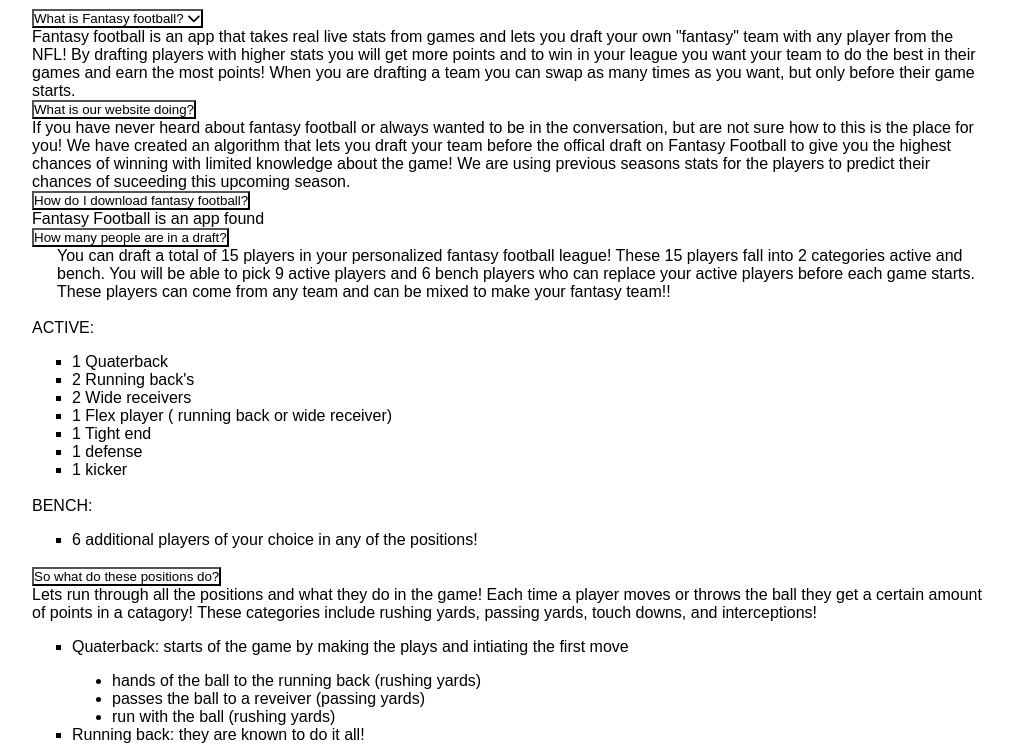
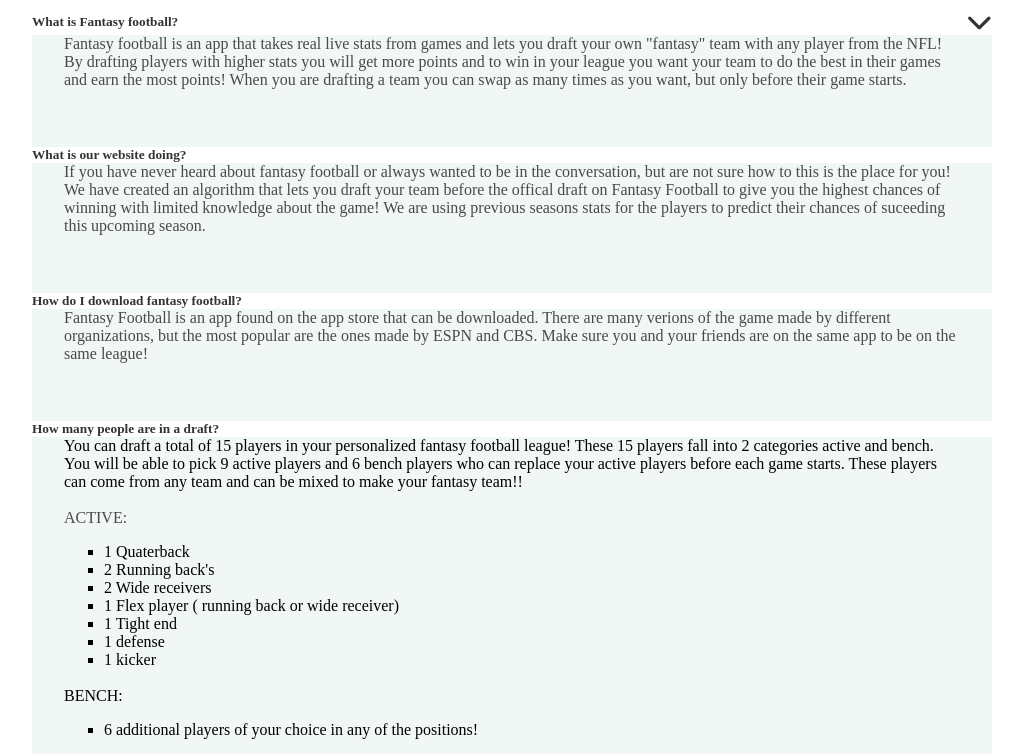
Before and after one commit to AKV101/SHEINOVATES-, a plain HTML site: page home.html in a window 1280 px wide. Shown: the part 118-872 px from the top of the page, without its empty margins (128-1151 px from the left). Drawn offline with Linux system fonts and the light colour scheme; a web font is replaced by a local one.

Commit message:
update 1

```diff
--- a/home.html
+++ b/home.html
@@ -28,7 +28,7 @@
                     team with any player from the NFL! By drafting players with higher stats you will get more points and
                     to win in your league you want your team to do the best in their games and earn the most points! When you
                     are drafting a team you can swap as many times as you want, but only before their game starts.
-                    </p>
+                    </p>  <br>
                   </div>
                 </div>
 
@@ -43,7 +43,7 @@
                         the offical draft on Fantasy Football to give you the highest chances of winning with limited knowledge
                         about the game! We are using previous seasons stats for the players to predict their chances of suceeding
                         this upcoming season.
-                      </p>
+                      </p>  <br>
                     </div>
                   </div>
 
@@ -53,8 +53,10 @@
                     </button>
                     <div class = "panel">
                       <p>
-                       Fantasy Football is an app found
-                      </p>
+                       Fantasy Football is an app found on the app store that can be downloaded. There are many verions of the game
+                       made by different organizations, but the most popular are the ones made by ESPN and CBS. Make sure you and your
+                       friends are on the same app to be on the same league!
+                      </p> <br>
                     </div>
                   </div>
 
@@ -63,13 +65,12 @@
                       How many people are in a draft?
                     </button>
                     <div class = "panel">
-                        <p style="margin-left: 25px;">
+
                         You can draft a total of 15 players in your personalized fantasy football league! These 15
                         players fall into 2 categories active and bench. You will be able to pick 9 active players
                         and 6 bench players who can replace your active players before each game starts. These players
                         can come from any team and can be mixed to make your fantasy team!!
-                        </p>  <br>
-                        <p>
+                        <p> <br>
                         ACTIVE:
                             <ul style="list-style-type:square">
                                 <li> 1 Quaterback </li>
@@ -90,7 +91,7 @@
 
                 <div class = "faq" >
                     <button class = "accordian">
-                    So what do these positions do?
+                    So what do the players in the different postitions do?
                     </button>
                     <div class = "panel">
                         <p>
@@ -104,35 +105,35 @@
                                     <li> hands of the ball to the running back (rushing yards)</li>
                                     <li> passes the ball to a reveiver (passing yards)</li>
                                     <li> run with the ball (rushing yards) </li>
-                                </ul>
+                                </ul> <br>
                             <li> Running back: they are known to do it all! </li>
                                 <ul>
                                     <li> lines up either behind or beside the quaterback </li>
                                     <li> recieves handoffs from the quaterback to rush/ move the ball </li>
                                     <li> block opponents offensive lineup </li>
-                                </ul>
+                                </ul><br>
                             <li> Wide receiver: the pass catchers </li>
                                 <ul>
                                     <li> line up away from the main formation </li>
                                     <li> main receivers of the quaterbacks throws </li>
                                     <li> even though other players can catch the ball the wide recievers are the best at it! </li>
-                                </ul>
+                                </ul><br>
                             <li> Flex player (running back or wide receiver): look above!</li>
                             <li> Tight end: the best of both worlds</li>
                                 <ul>
                                     <li> blocks for both the quaterbacks and running backs</li>
                                     <li> runs into the field and catches passes </li>
                                     <li> can catch like a receiver, but has the strength and size to defend</li>
-                                </ul>
+                                </ul><br>
                             <li> defense: the big and strong! </li>
                                 <ul>
                                     <li> consists of 3 or 4 players who line up opposite with the other team</li>
                                     <li> tackle ball carriers like the running back or wide recivers!</li>
-                                </ul>
+                                </ul><br>
                             <li> kicker: strong legs are key </li>
                                 <ul>
                                     <li> responsible for kickoffs and field goals which happens after the touchdown!</li>
-                                </ul>
+                                </ul><br>
                         </ul>
                     </div>
                   </div>
--- a/styles.css
+++ b/styles.css
@@ -4,33 +4,10 @@
     box-sizing: border-box;
     margin: 0;
     padding: 0;
-    font-family:'Amatic SC', sans-serif;
+    font-family:"Amatic SC", "sans-serif";
 
 }
 
-
-.wrapper{
-    max-width: 75%;
-    margin: auto;
-}
-
-
-.wrapper >p,
-.wrapper > h1
-{
-    margin: 1.5rem 0;
-    text-align: center;
-}
-
-.wrapper > h1{
-    letter-spacing: 3px;
-}
-
-.accordian{
-    background-color: white;
-    cursor: pointer;
-    font: 1.2
-}
 
 ul {
     display: block;
@@ -42,12 +19,74 @@ ul {
     padding-left: 40px;
   }
 
-.panel p {
-    margin-bottom: 0;
+.wrapper{
+    max-width: 75%;
+    margin: auto;
 }
 
 
-.navbar {
+.wrapper >p,
+.wrapper > h1 {
+    margin: 1.5rem 0;
+    text-align: center;
+}
+
+.wrapper > h1{
+    letter-spacing: 3px;
+}
+
+.accordian{
+    background-color: white;
+    color: rgb(0,0,0,0.8);
+    cursor: pointer;
+    font-size: 1.2 rem;
+    width: 100%;
+    padding: 2 rem 2.5rem;
+    border: none;
+    outline: none;
+    transition: 0.4s;
+    display:flex;
+    justify-content: space-between;
+    align-items: center;
+    font-weight: bold;
+}
+
+.accordian i{
+    font-size: 1.6rem;
+}
+
+.active,
+.accordian:hover{
+    background-color: #f1f7f5;
+
+}
+
+.panel{
+    padding: 0 18x;
+    background-color: white;
+    overflow: hidden;
+    background-color: #f1f7f5;
+    padding: 0 2rem 2.5rem 2rem;
+}
+
+.panel p {
+    color: ;
+}
+
+
+
+.panel p {
+    margin-bottom: 0;
+    color: rgb(0,0,0,0.7);
+
+}
+
+.faq{
+    border: none;
+}
+
+
+/* .navbar {
     background: #131313;
     height: 80px;
     display: flex;
@@ -130,4 +169,4 @@ ul {
         border-radius: none;
         background: #f77062;
         color: #fff;
-    }
+    }  */
```
Also changed, not shown: index.html (+1 -1 lines), prediction.html (added).
